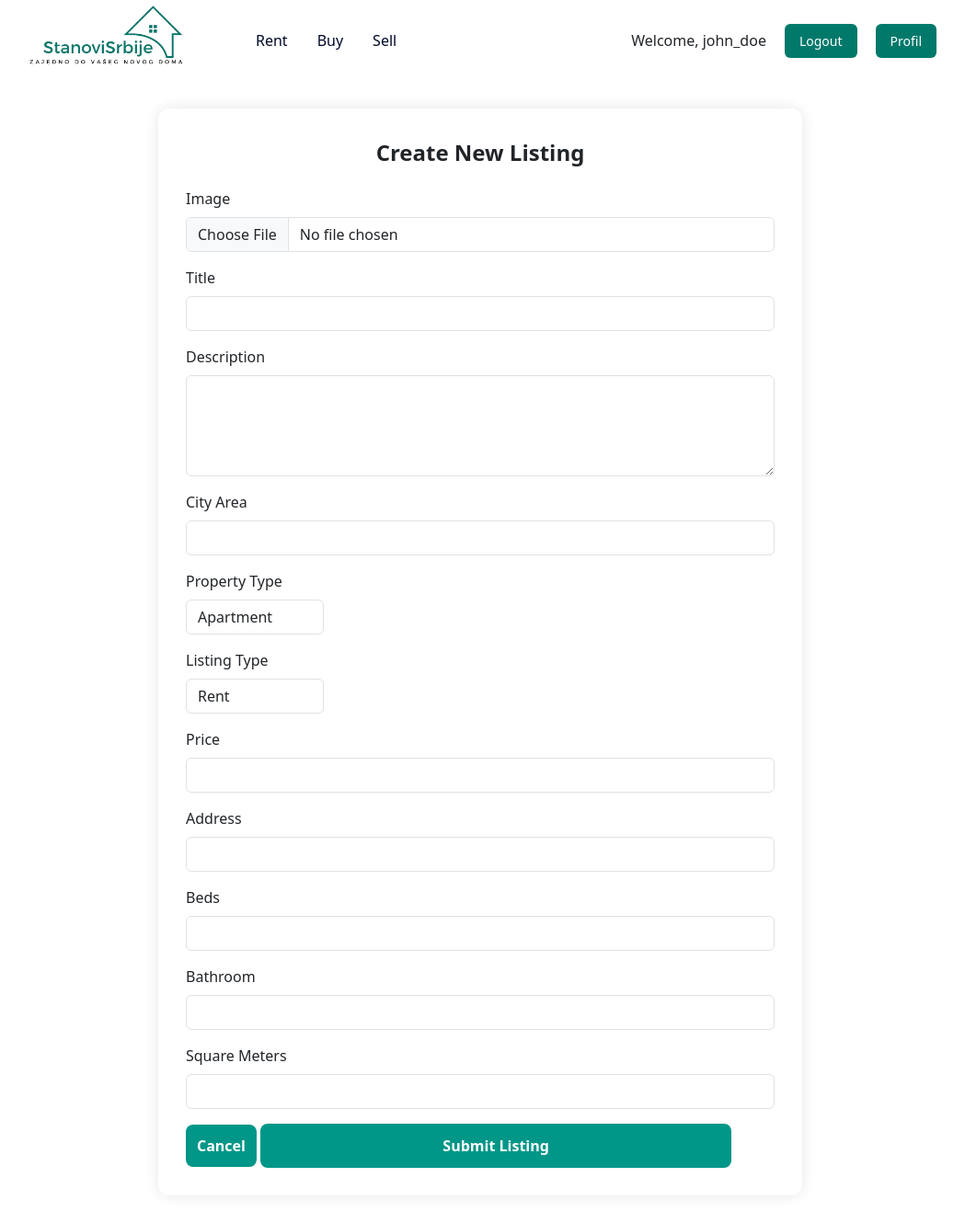
After one commit to rotetomi97123/TMR, a PHP site: page /project/pages/create-listing.php in a window 1280 px wide. The commit adds this page. Shown: the whole page at 92% size, without its empty margins (118-1167 px from the left). Run offline with PHP 8.4, Linux system fonts and the light colour scheme; a user stored in the database is signed in.

Commit message:
profil,create listing,save listing

```diff
--- a/api/hero_slider.php
+++ b/api/hero_slider.php
@@ -15,7 +15,7 @@ try {
         SELECT * FROM listings
         WHERE status = 'approved'
         AND is_visible = 1
-        ORDER BY created_at DESC
+        ORDER BY created_at ASC
         LIMIT 3
     ");
 
--- a/auth/logout.php
+++ b/auth/logout.php
@@ -8,6 +8,6 @@ $_SESSION = [];
 session_destroy();
 
 // Redirect to login or homepage after logout
-header("Location: ../pages/login.php");
+header("Location: /project/pages/login.php");
 exit;
 ?>
--- a/includes/header.php
+++ b/includes/header.php
@@ -1,4 +1,6 @@
-<?php session_start(); ?>
+<?php  if (session_status() === PHP_SESSION_NONE) {
+        session_start();
+    }  ?>
 <nav class="navbar">
   <div class="nav-desktop-menu">
     <div class="nav-logo">
@@ -15,7 +17,8 @@
   <div class="nav-auth">
     <?php if (isset($_SESSION['user_id'])): ?>
       <span class="nav-username">Welcome, <?= htmlspecialchars($_SESSION['username']) ?></span>
-      <a href="auth/logout.php" class="nav-auth-logout" style="margin-left: 10px;">Logout</a>
+      <a href="/project/auth/logout.php" class="nav-auth-logout" style="margin-left: 10px;">Logout</a>
+      <a href="/project/pages/profil.php" class="nav-auth-logout-mobile" style="margin-left: 10px;">Profil</a>
     <?php else: ?>
       <a href="/project/pages/login.php" class="nav-auth-login">Login</a>
       <a href="/project/pages/register.php" class="nav-auth-register">Sign Up</a>
@@ -35,7 +38,8 @@
     <div class="nav-auth-mobile">
       <?php if (isset($_SESSION['user_id'])): ?>
         <span class="nav-username-mobile">Welcome, <?= htmlspecialchars($_SESSION['username']) ?></span>
-        <a href="auth/logout.php" class="nav-auth-logout-mobile" style="margin-left: 10px;">Logout</a>
+        <a href="/project/auth/logout.php" class="nav-auth-logout-mobile" style="margin-left: 10px;">Logout</a>
+        <a href="/project/pages/profil.php" class="nav-auth-logout-mobile" style="margin-left: 10px;">Profil</a>
       <?php else: ?>
         <a href="/project/pages/login.php" class="nav-auth-login">Login</a>
         <a href="/project/pages/register.php" class="nav-auth-register">Sign Up</a>
--- /dev/null
+++ b/pages/create-listing.php
@@ -0,0 +1,190 @@
+<?php
+
+if (session_status() === PHP_SESSION_NONE) {
+        session_start();
+    }
+require_once '../session.php';
+
+require_once '../db_config.php';
+
+if (!isset($_SESSION['user_id'])) {
+    header('Location: /project/pages/login.php');
+    exit;
+}
+
+$errors = [];
+$success = false;
+
+// Handle form submission
+if ($_SERVER['REQUEST_METHOD'] === 'POST') {
+    // Collect and sanitize inputs
+    $title = trim($_POST['title'] ?? '');
+    $description = trim($_POST['description'] ?? '');
+    $city_area = trim($_POST['city_area'] ?? '');
+    $property_type = $_POST['property_type'] ?? '';
+    $listing_type = trim($_POST['listing_type'] ?? '');
+    $rental_price = $_POST['rental_price'] ?? '';
+    $address = trim($_POST['address'] ?? '');
+    $beds = $_POST['beds'] ?? null;
+    $bathroom = $_POST['bathroom'] ?? null;
+    $square_meters = $_POST['square_meters'] ?? null;
+
+    // Validation
+    if ($title === '') $errors[] = 'Title is required.';
+    if (!in_array($property_type, ['house', 'apartment'])) $errors[] = 'Property type must be house or apartment.';
+    if (!is_numeric($rental_price) || $rental_price <= 0) $errors[] = 'Rental price must be a positive number.';
+
+    // Handle image upload if exists
+    $imagePath = null;
+    if (!empty($_FILES['image']['tmp_name'])) {
+        $uploadsDir = '../uploads/';
+        $imageName = basename($_FILES['image']['name']);
+        $targetFile = $uploadsDir . time() . '_' . $imageName;
+
+        if (move_uploaded_file($_FILES['image']['tmp_name'], $targetFile)) {
+            $imagePath = $targetFile;
+        } else {
+            $errors[] = 'Image upload failed.';
+        }
+    }
+
+    if (empty($errors)) {
+        $stmt = $pdo->prepare('
+            INSERT INTO listings
+            (user_id, title, description, city_area, property_type, listing_type, rental_price, address, beds, bathroom, square_meters, image_url,status)
+            VALUES (?, ?, ?, ?, ?, ?, ?, ?, ?, ?, ?, ?,"approved")
+        ');
+        $stmt->execute([
+            $_SESSION['user_id'], $title, $description, $city_area, $property_type,
+            $listing_type, $rental_price, $address, $beds ?: null, $bathroom ?: null, $square_meters ?: null, $imagePath
+        ]);
+        $success = true;
+        header("Location: /project/pages/profil.php");
+
+    }
+}
+?>
+
+<!DOCTYPE html>
+<html lang="en">
+<head>
+    <meta charset="UTF-8" />
+    <meta name="viewport" content="width=device-width, initial-scale=1.0" />
+    <title>StanoviSrbije</title>
+    <!-- Bootstrap CSS -->
+    <link
+      href="https://cdn.jsdelivr.net/npm/bootstrap@5.3.3/dist/css/bootstrap.min.css"
+      rel="stylesheet"
+      integrity="sha384-QWTKZyjpPEjISv5WaRU9OFeRpok6YctnYmDr5pNlyT2bRjXh0JMhjY6hW+ALEwIH"
+      crossorigin="anonymous"
+    />
+    <link href="https://cdn.jsdelivr.net/npm/bootstrap-icons@1.10.5/font/bootstrap-icons.css" rel="stylesheet">
+
+    <link rel="stylesheet" href="../css/styles.css" />
+    <link rel="preconnect" href="https://fonts.googleapis.com" />
+    <link rel="preconnect" href="https://fonts.gstatic.com" crossorigin />
+    <link
+      href="https://fonts.googleapis.com/css2?family=Plus+Jakarta+Sans:ital,wght@0,200..800;1,200..800&family=Roboto:ital,wght@0,100;0,300;0,400;0,500;0,700;0,900;1,100;1,300;1,400;1,500;1,700;1,900&display=swap"
+      rel="stylesheet"
+    />
+    <link rel="icon" href="../assets/favicon.ico" type="image/x-icon" />
+  </head>
+<body>
+    <?php include_once "../includes/header.php" ?>
+  <div class="listing-container">
+    <div class="form-title">Create New Listing</div>
+
+    <?php if (!empty($errors)): ?>
+      <div class="alert alert-danger">
+        <?php foreach ($errors as $error): ?>
+          <div><?= htmlspecialchars($error) ?></div>
+        <?php endforeach; ?>
+      </div>
+    <?php elseif ($success): ?>
+      <div class="alert alert-success">Listing created successfully!</div>
+    <?php endif; ?>
+
+    <form action="" method="POST" enctype="multipart/form-data">
+      <img id="imagePreview" class="preview-img" />
+
+      <div class="mb-3">
+        <label class="form-label">Image</label>
+        <input type="file" name="image" class="form-control" accept="image/*" onchange="previewImage(event)" />
+      </div>
+
+      <div class="mb-3">
+        <label class="form-label">Title</label>
+        <input type="text" name="title" class="form-control" required />
+      </div>
+
+      <div class="mb-3">
+        <label class="form-label">Description</label>
+        <textarea name="description" class="form-control" rows="4" required></textarea>
+      </div>
+
+      <div class="mb-3">
+        <label class="form-label">City Area</label>
+        <input type="text" name="city_area" class="form-control" />
+      </div>
+
+      <div class="mb-3">
+        <label class="form-label">Property Type</label>
+        <select name="property_type" class="form-control" required>
+          <option value="apartment">Apartment</option>
+          <option value="house">House</option>
+        </select>
+      </div>
+
+      <div class="mb-3">
+        <label class="form-label">Listing Type</label>
+        <select name="listing_type" class="form-control" required>
+          <option value="rent">Rent</option>
+          <option value="sale">Sale</option>
+        </select>
+      </div>
+
+      <div class="mb-3">
+        <label class="form-label">Price</label>
+        <input type="number" name="rental_price" step="0.01" class="form-control" required />
+      </div>
+
+      <div class="mb-3">
+        <label class="form-label">Address</label>
+        <input type="text" name="address" class="form-control" />
+      </div>
+
+      <div class="mb-3">
+        <label class="form-label">Beds</label>
+        <input type="number" name="beds" class="form-control" />
+      </div>
+
+      <div class="mb-3">
+        <label class="form-label">Bathroom</label>
+        <input type="number" name="bathroom" class="form-control" />
+      </div>
+
+      <div class="mb-3">
+        <label class="form-label">Square Meters</label>
+        <input type="number" name="square_meters" class="form-control" />
+      </div>
+      <a href="/project/pages/profil.php" class="submit-button">Cancel</a>
+      <button type="submit" class="submit-button">Submit Listing</button>
+    </form>
+  </div>
+
+  <script>
+    function previewImage(event) {
+      const input = event.target;
+      const preview = document.getElementById('imagePreview');
+      if (input.files && input.files[0]) {
+        const reader = new FileReader();
+        reader.onload = e => {
+          preview.src = e.target.result;
+          preview.style.display = 'block';
+        };
+        reader.readAsDataURL(input.files[0]);
+      }
+    }
+  </script>
+</body>
+</html>
--- a/scss/styles.scss
+++ b/scss/styles.scss
@@ -343,7 +343,7 @@ html {
   padding: 25px;
   display: flex;
   justify-content: center;
-  align-items: center;
+  align-items: flex-end;
   background: white;
   border-top-right-radius: 8px;
   border-bottom-right-radius: 8px;
@@ -843,3 +843,122 @@ body {
   justify-content: center;
   align-items: center;
 }
+.profile-container {
+  padding: 20px;
+  display: flex;
+  flex-direction: column;
+  justify-content: center;
+  align-items: center;
+  gap: 20px;
+}
+
+.profile-card {
+  background-color: #ffffff;
+  border: 1px solid #ddd;
+  border-radius: 8px;
+  width: 100%;
+  max-width: 1000px;
+  padding: 20px;
+}
+
+.profile-title {
+  font-size: 24px;
+  font-weight: bold;
+  margin-bottom: 20px;
+}
+
+.profile-table {
+  width: 100%;
+  border-collapse: collapse;
+
+  th,
+  td {
+    padding: 10px;
+    text-align: left;
+    border: 1px solid #ccc;
+  }
+
+  th {
+    background-color: #f5f5f5;
+    font-weight: bold;
+  }
+}
+
+.input-field {
+  width: 100%;
+  padding: 8px;
+  border-radius: 4px;
+  border: 1px solid #ccc;
+}
+
+.save-button-container {
+  text-align: right;
+  margin-top: 20px;
+}
+
+.save-button {
+  background-color: #009688;
+  color: #fff;
+  border: none;
+  padding: 10px 18px;
+  border-radius: 4px;
+  cursor: pointer;
+  transition: background 0.3s;
+
+  &:hover {
+    background-color: #00796b;
+  }
+}
+.create-listing-button-wrapper {
+  margin-bottom: 15px;
+}
+
+.btn-create-listing {
+  display: inline-block;
+  background-color: #009688;
+  color: white;
+  padding: 8px 15px;
+  border-radius: 4px;
+  text-decoration: none;
+  font-weight: 600;
+  transition: background-color 0.3s ease;
+}
+
+.btn-create-listing:hover {
+  background-color: #00796b;
+}
+.listing-container {
+  max-width: 700px;
+  margin: 30px auto;
+  background: #fff;
+  padding: 30px;
+  border-radius: 12px;
+  box-shadow: 0 0 15px rgba(0, 0, 0, 0.1);
+}
+.form-title {
+  font-size: 24px;
+  font-weight: bold;
+  text-align: center;
+  margin-bottom: 20px;
+}
+.preview-img {
+  width: 100%;
+  max-height: 300px;
+  object-fit: cover;
+  margin-bottom: 20px;
+  border-radius: 8px;
+  display: none;
+}
+.submit-button {
+  background-color: #009688;
+  color: white;
+  border: none;
+  padding: 12px;
+  width: 80%;
+  border-radius: 8px;
+  font-weight: bold;
+  text-decoration: none;
+}
+.submit-button:hover {
+  background-color: #00796b;
+}
--- a/session.php
+++ b/session.php
@@ -1,8 +1,10 @@
 <?php
-session_start();
+if (session_status() === PHP_SESSION_NONE) {
+        session_start();
+}
 
 if (!isset($_SESSION['user_id'])) {
     // User is not logged in
-    header("Location: /pages/login_form.php");
+    header("Location: /project/pages/login.php");
     exit;
 }
```
Also changed, not shown: auth/login.php (+7 -2 lines), js/main.js (+12 -5 lines), pages/profil.php (added, +149 -0 lines), pages/save-profile.php (added, +70 -0 lines), css/styles.css, uploads/1748696620_kep.jpeg (added), uploads/1748696653_kep.jpeg (added), uploads/1748697129_kep.jpeg (added), uploads/1748697829_kep.jpeg (added), uploads/683afd03b6e95.jpeg (added), 1 other file.
